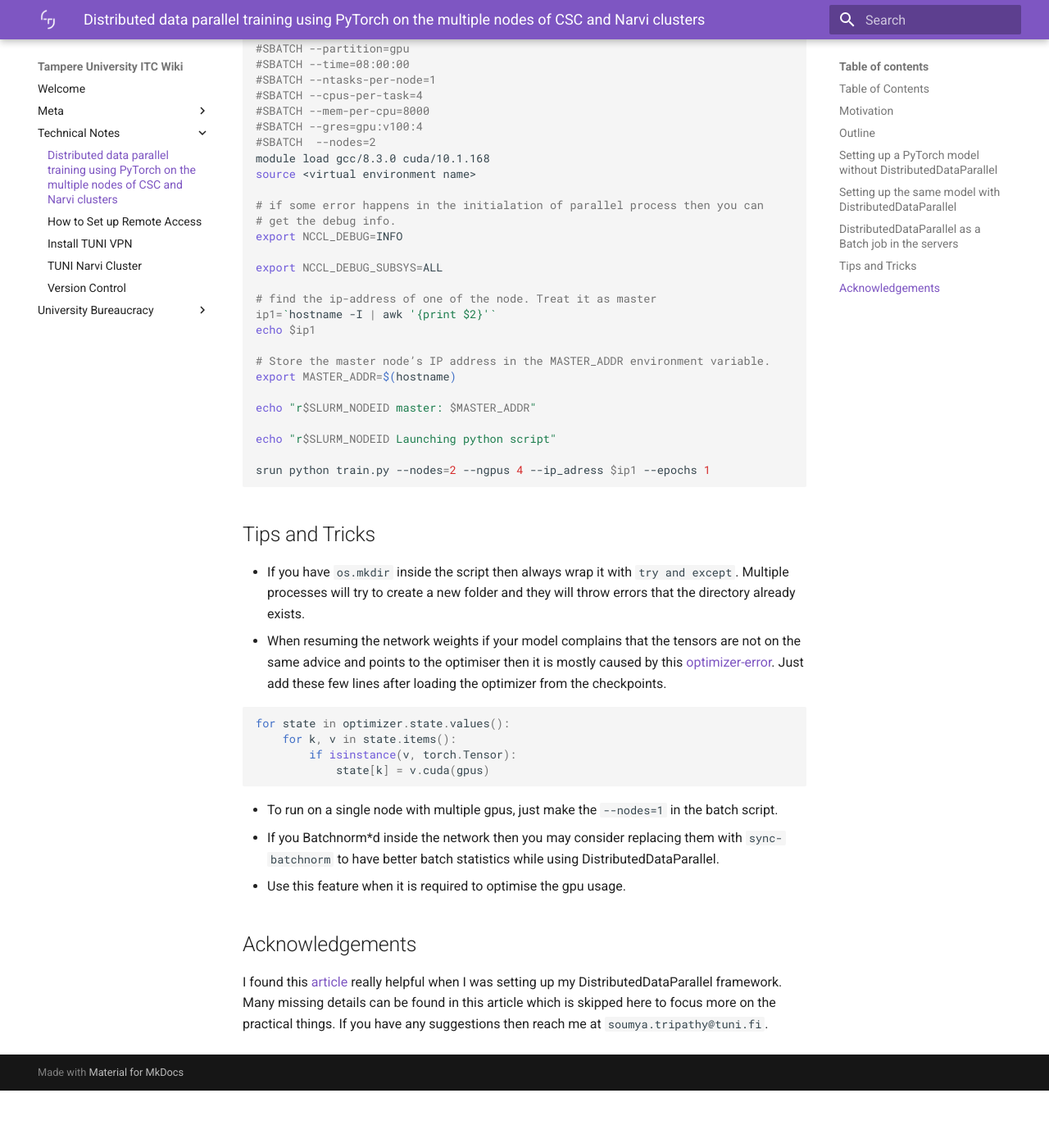
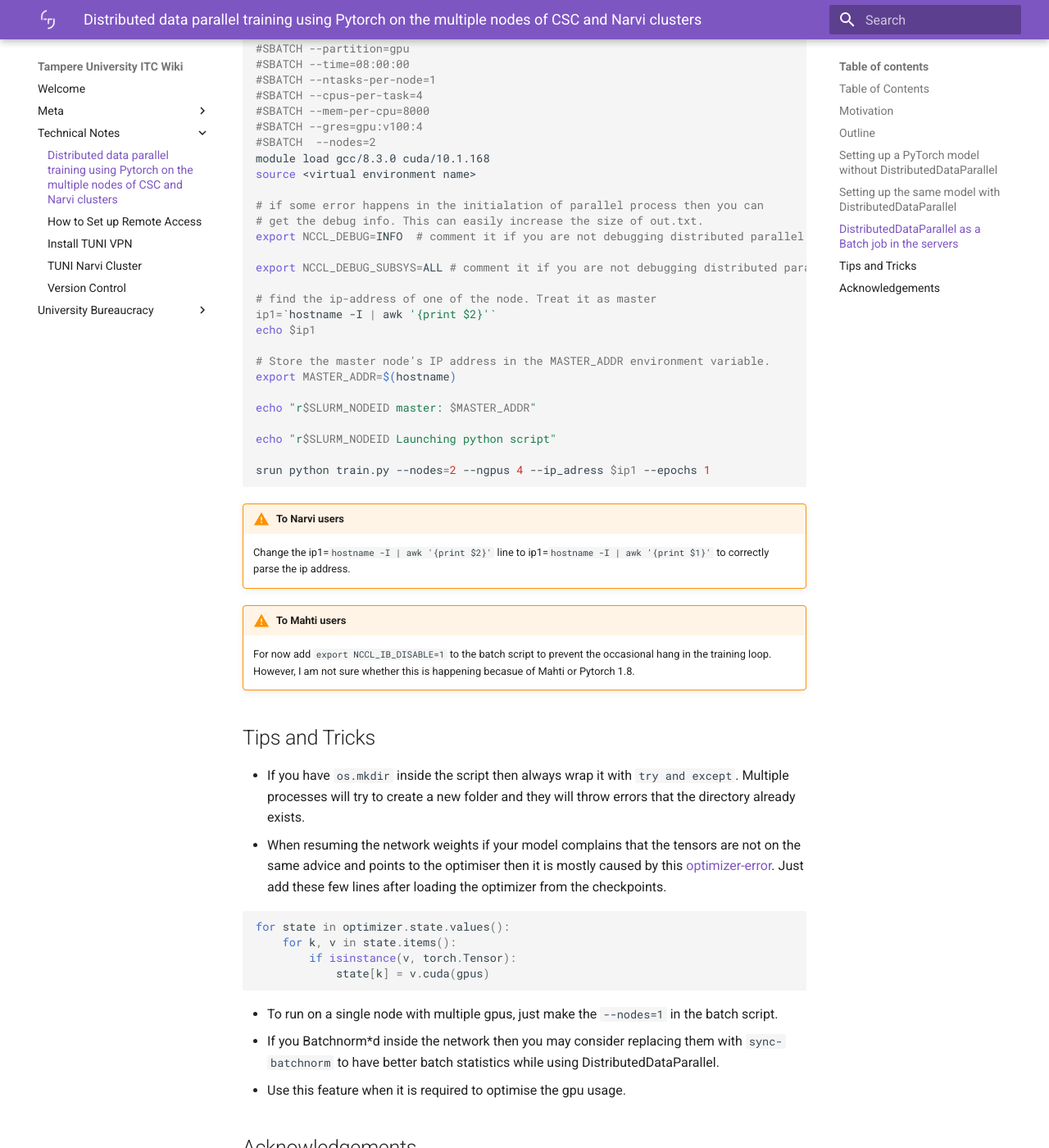
Before and after one commit to TUNI-ITC/wiki, an MkDocs documentation site: the page built from docs/Technical-Notes/Distributed_dataparallel_pytorch.md, in a window 1280 px wide and 1400 px high, scrolled down 10149 px. Shown: the whole window at 82% size. Built offline with MkDocs 1.6.1 and Material for MkDocs 9.7.7, drawn with Linux system fonts in a browser that asks for light colours; before the commit the page ends 11479 px from its top, so only the background shows below that; some of the changed text lies outside the part shown.

Commit message:
added some warnings to the Mahti and Narvi users in DDP pytorch (#36)
* added some warnings to the Mahti and Narvi users in DDP pytorch

````diff
--- a/docs/Technical-Notes/Distributed_dataparallel_pytorch.md
+++ b/docs/Technical-Notes/Distributed_dataparallel_pytorch.md
@@ -1,4 +1,4 @@
-# Distributed data parallel training using PyTorch on the multiple nodes of CSC and Narvi clusters
+# Distributed data parallel training using Pytorch on the multiple nodes of CSC and Narvi clusters
 
 ## Table of Contents
 
@@ -442,10 +442,10 @@
 source <virtual environment name>
 
 # if some error happens in the initialation of parallel process then you can
-# get the debug info.
-export NCCL_DEBUG=INFO
+# get the debug info. This can easily increase the size of out.txt.
+export NCCL_DEBUG=INFO  # comment it if you are not debugging distributed parallel setup
 
-export NCCL_DEBUG_SUBSYS=ALL
+export NCCL_DEBUG_SUBSYS=ALL # comment it if you are not debugging distributed parallel setup
 
 # find the ip-address of one of the node. Treat it as master
 ip1=`hostname -I | awk '{print $2}'`
@@ -460,7 +460,10 @@
 
 srun python train.py --nodes=2 --ngpus 4 --ip_adress $ip1 --epochs 1
 ```
-
+!!! warning "To Narvi users"
+	Change the ip1=`hostname -I | awk '{print $2}'` line to ip1=`hostname -I | awk '{print $1}'` to correctly parse the ip address.
+!!! warning "To Mahti users"
+	For now add `export NCCL_IB_DISABLE=1` to the batch script to prevent the occasional hang in the training loop. However, I am not sure whether this is happening becasue of Mahti or Pytorch 1.8.
 ## Tips and Tricks
 
 -   If you have `os.mkdir` inside the script then always wrap it with `try and except`. Multiple processes will try to create a new folder and they will throw errors that the directory already exists.
````
